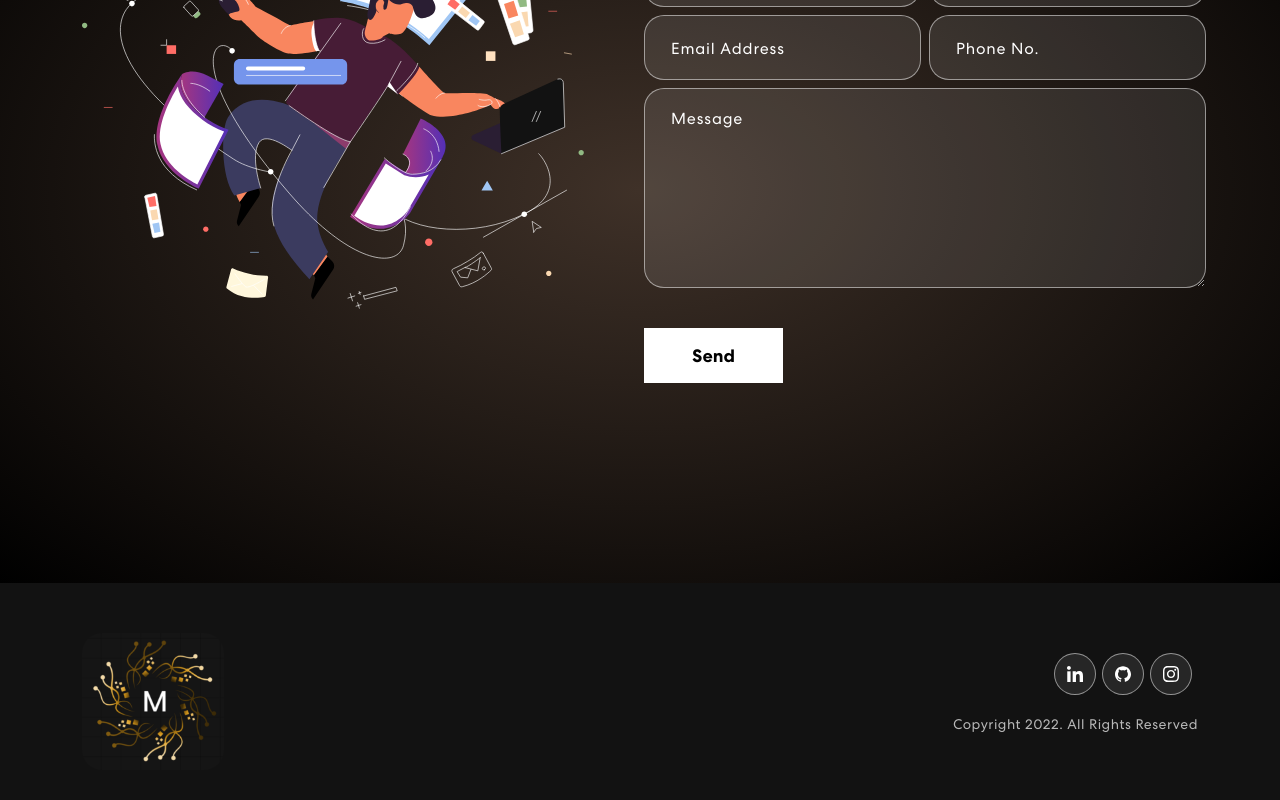
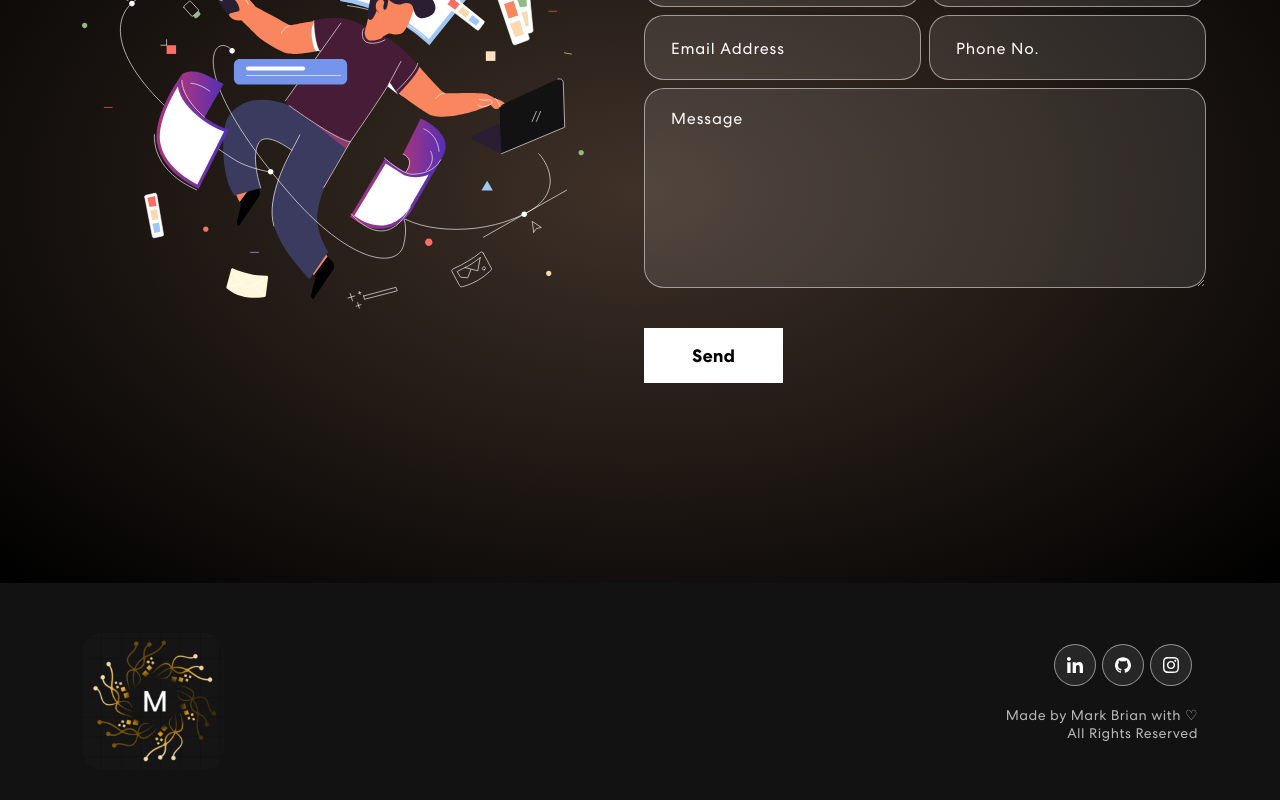
Before and after one commit to A-maina/my-portfolio1, a React (Create React App) app: page / in a window 1280 px wide. Shown: the part 2610-3410 px from the top of the page. Built offline with nearby package versions, Linux system fonts and the light colour scheme.

Commit message:
Update footer text to include author credit and heart symbol

```diff
--- a/src/components/Footer.js
+++ b/src/components/Footer.js
@@ -38,7 +38,7 @@ export const Footer = () => {
                 <img src={navIcon3} alt="Icon" />
               </a>
             </div>
-            <p>Copyright 2022. All Rights Reserved</p>
+            <p>Made by Mark Brian with ♡<br />All Rights Reserved</p>
           </Col>
         </Row>
       </Container>
```
